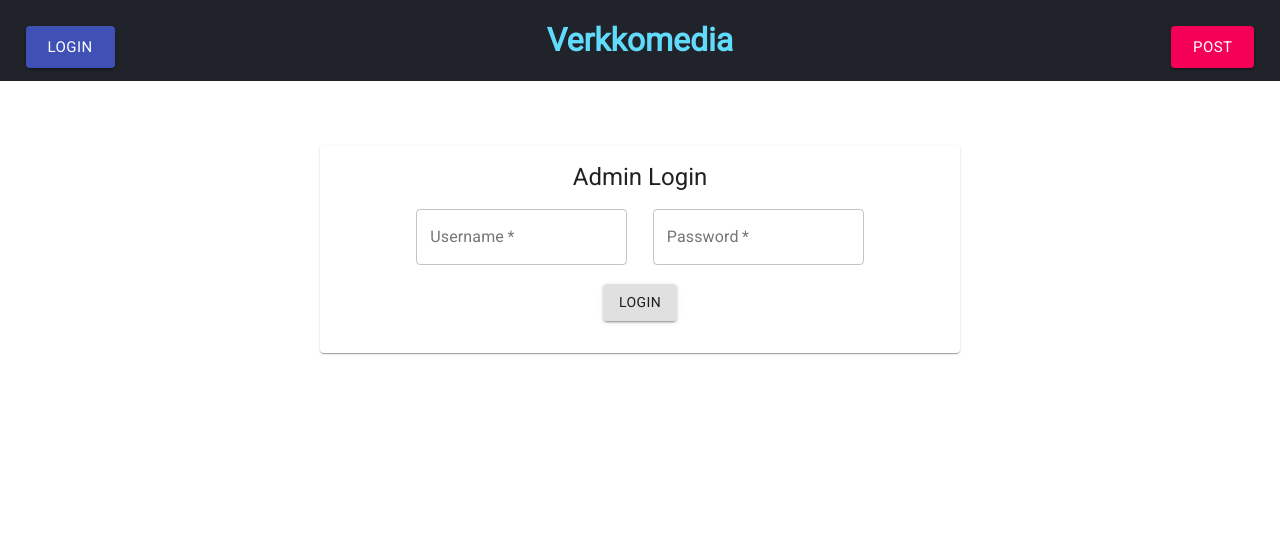
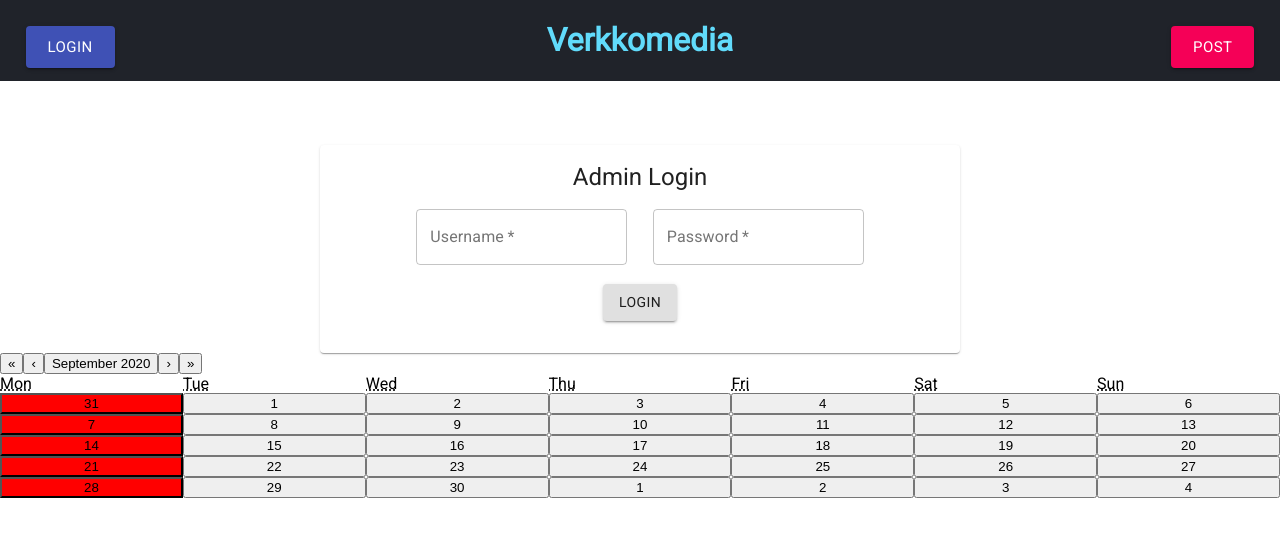
Before and after one commit to nuksuli/verkkomedia, a React (Create React App) app in the folder frontend/: page /login in a window 1280 px wide. Shown: the top 536 px of the page. Built offline with nearby package versions, Linux system fonts and the light colour scheme; no server answers.

Commit message:
Test for calendar configuration

```diff
--- a/frontend/src/components/LoginPage.js
+++ b/frontend/src/components/LoginPage.js
@@ -1,29 +1,43 @@
-import React, { useState } from 'react'
-import { Card, makeStyles, CardHeader, TextField, Button } from '@material-ui/core'
+import React, { useState } from 'react';
+import {
+    Card,
+    makeStyles,
+    CardHeader,
+    TextField,
+    Button
+} from '@material-ui/core';
+import Calendar from 'react-calendar';
 const useStyles = makeStyles({
     root: {
-        width: "100%"
+        width: '100%'
     },
     loginCard: {
-        width: "50%",
-        marginLeft: "auto",
-        marginRight: "auto",
-        marginTop: "5%",
-        textAlign: "center"
+        width: '50%',
+        marginLeft: 'auto',
+        marginRight: 'auto',
+        marginTop: '5%',
+        textAlign: 'center'
     },
     textField: {
-        marginBottom: "3%",
-        marginLeft: "2%",
-        marginRight: "2%"
+        marginBottom: '3%',
+        marginLeft: '2%',
+        marginRight: '2%'
     },
     loginButton: {
-        marginBottom: "5%"
+        marginBottom: '5%'
+    },
+    fullDay: {
+        backgroundColor: 'red'
     }
-})
+});
 
 const LoginPage = () => {
-    const [showPassword, setShowPassword] = useState(false)
-    const classes = useStyles()
+    const [showPassword, setShowPassword] = useState(false);
+    const classes = useStyles();
+    const tileDisabled = ({ date, view }) =>
+        date.getDate() === 10 && date.getMonth() === 0;
+    const fileClassName = ({ date, view }) =>
+        date.getDay() === 1 ? classes.fullDay : null;
     return (
         <div>
             <Card className={classes.loginCard}>
@@ -50,12 +64,16 @@
                             variant="contained"
                         >
                             Login
-                    </Button>
+                        </Button>
                     </div>
                 </form>
             </Card>
+            <Calendar
+                tileDisabled={tileDisabled}
+                tileClassName={fileClassName}
+            />
         </div>
-    )
-}
+    );
+};
 
-export default LoginPage
+export default LoginPage;
```
Also changed, not shown: frontend/package.json (+11 -10 lines), 2 other files (tests, documents, lock files or other folders).
